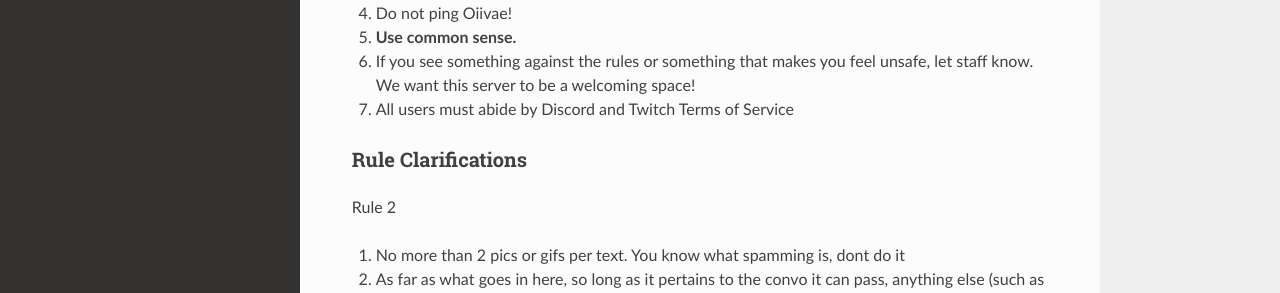
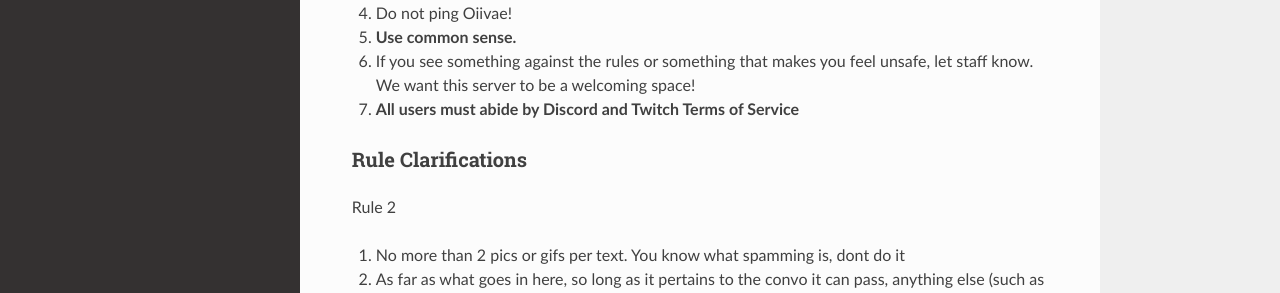
Before and after one commit to nerdyjohnny/ovidoc, a Sphinx documentation site: the page built from docs/source/discord.rst, in a window 1280 px wide. Shown: the part 358-651 px from the top of the page. Built offline with Sphinx 7.4.7 and the Read the Docs theme 2.0.0, drawn with Linux system fonts in a browser that asks for light colours.

```diff
--- a/docs/source/discord.rst
+++ b/docs/source/discord.rst
@@ -9,7 +9,7 @@ Rules
 4. Do not ping Oiivae!
 5. **Use common sense.**
 6. If you see something against the rules or something that makes you feel unsafe, let staff know. We want this server to be a welcoming space!
-7. All users must abide by Discord and Twitch Terms of Service
+7. **All users must abide by Discord and Twitch Terms of Service**
 
 Rule Clarifications
 ^^^^^^^^^^
```
